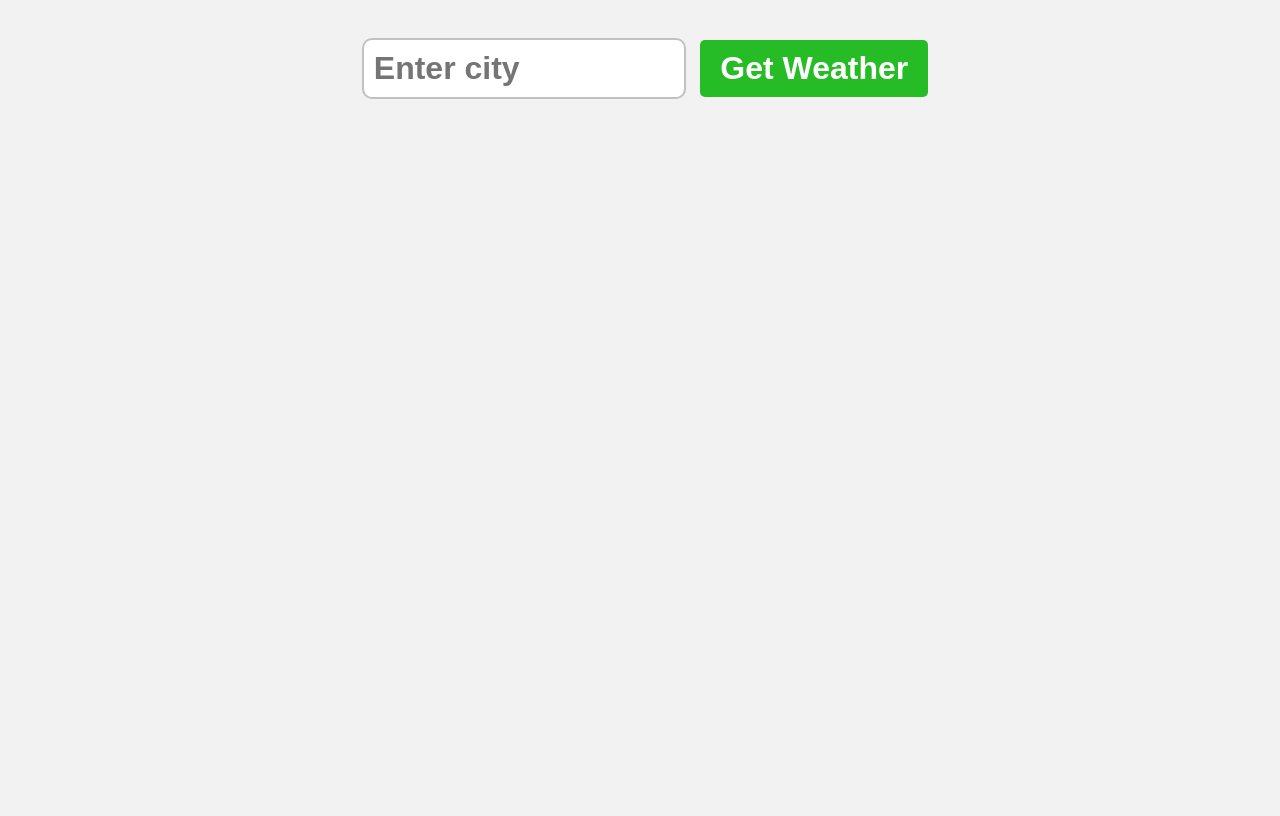
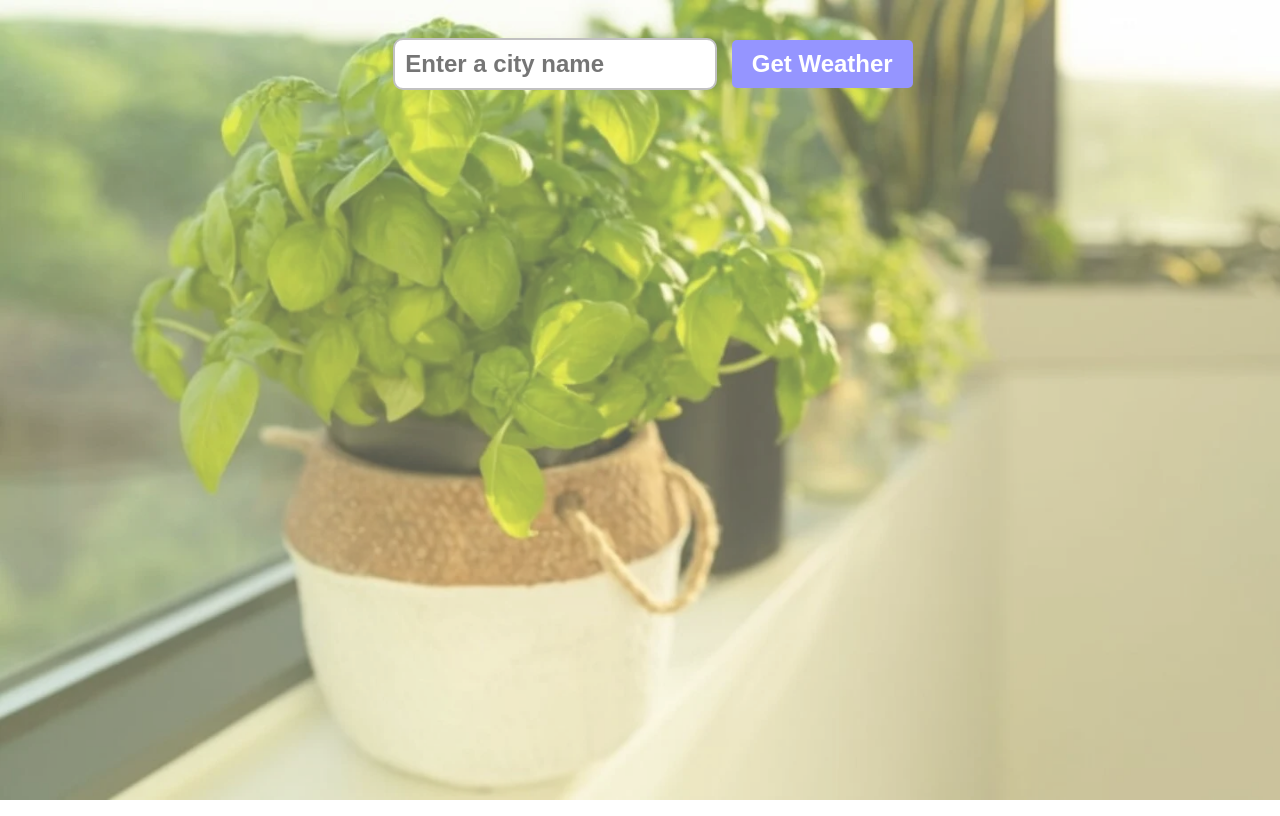
Before and after one commit to CiutacuLigia/WeatherApp, a plain HTML site: page index.html in a window 1280 px wide. Drawn offline with Linux system fonts and the light colour scheme.

Commit message:
I made those  changes: added  a background image, the focused button take a specific color and the focused input take a shadow

```diff
--- a/index.html
+++ b/index.html
@@ -3,16 +3,17 @@
   <head>
     <meta charset="UTF-8" />
     <meta name="viewport" content="width=device-width, initial-scale=1.0" />
-    <title>Document</title>
+    <title>WeatherApp</title>
     <link rel="stylesheet" href="styles.css" />
   </head>
   <body>
-    <form action="" class="weatherForm">
-      <input type="text" class="cityInput" placeholder="Enter city" />
-      <button type="submit">Get Weather</button>
-    </form>
-    <div class="card" style="display: none"></div>
-
-    <script src="index.js"></script>
+    <div class="display">
+      <form action="" class="weatherForm">
+        <input type="text" class="cityInput" placeholder="Enter a city name" />
+        <button type="submit">Get Weather</button>
+      </form>
+      <div class="card" style="display: none"></div>
+      <script src="index.js"></script>
+    </div>
   </body>
 </html>
--- a/index.js
+++ b/index.js
@@ -61,8 +61,8 @@ function displayWeatherInfo(data) {
     weatherEmoji.textContent = getWeatherEmoji(id);
 
     cityDisplay.classList.add("cityDisplay");
-    cityDisplay.classList.add("tempDisplay");
-    cityDisplay.classList.add("humidityDisplay");
+    tempDisplay.classList.add("tempDisplay");
+    humidityDisplay.classList.add("humidityDisplay");
     descDisplay.classList.add("descDisplay");
     weatherEmoji.classList.add("weatherEmoji");
 
--- a/styles.css
+++ b/styles.css
@@ -1,9 +1,27 @@
 body {
     font-family: Arial, Helvetica, sans-serif;
-    background-color: hsl(0, 0%, 95%);
+    /* background-color: hsl(0, 0%, 95%); */
+   width: 100vw;
+    height: 100vh;
     display: flex;
     flex-direction: column;
     align-items: center;
+    overflow: hidden;
+
+}
+
+.display::before{
+    content: '';
+    position: absolute;
+    top: 0;
+    left: 0;
+    width: 100vw;
+    height: 100vh;
+    background: url('basil.png'), no-repeat;
+    background-size:cover;
+    opacity: 0.7;
+    z-index: -1;
+
 }
 
 .weatherForm {
@@ -12,19 +30,27 @@ body {
 
 .cityInput{
     padding: 10px;
-    font-size: 2rem;
+    font-size: 1.5rem;
     font-weight: bold;
     border: 2px solid hsl(0, 0%, 20%, 0.3);
     border-radius: 10px;
     margin: 10px;
     width: 300px;
+    box-shadow: inset;
+    outline: 0;
+    transition: border .15s, box-shadow .15s;
 }
+
+.cityInput:focus {
+    box-shadow: 0 0 0 5px rgb(255, 189, 66);;
+}
+
 
 button[type="submit"]{
     padding: 10px 20px;
     font-weight: bold;
-    font-size: 2rem;
-    background-color: rgb(38, 188, 38);
+    font-size: 1.5rem;
+    background-color: rgb(149, 149, 255);
     color: white;
     border: none;
     border-radius: 5px;
@@ -32,7 +58,7 @@ button[type="submit"]{
 }
 
 button[type="submit"]:hover{
-    background-color: rgb(37, 143, 37);;
+    background-color: rgb(255, 189, 66);
 }
 
 .card {
@@ -40,14 +66,14 @@ button[type="submit"]:hover{
     padding: 50px;
     border-radius: 10px;
     box-shadow: 2px 2px 2px rgba(0, 0, 0, 0.5);
-    min-width: 300px;
+    min-width: 200px;
     display: flex;
     flex-direction: column;
     align-items: center;
 }
 
 h1 {
-    font-size: 3.5rem;
+    font-size: 2.5rem;
     margin-top: 0;
     margin-bottom: 25px;
 }
@@ -58,7 +84,7 @@ p {
 }
 
 .cityDisplay, .tempDisplay {
-    font-size: 3.5rem;
+    font-size: 2.5rem;
     font-weight: bold;
     color: rgba(0, 0, 0, 0.75);
     margin-bottom: 25px;
@@ -77,11 +103,11 @@ p {
 
 .weatherEmoji {
     margin: 0;
-    font-size: 7.5rem;
+    font-size: 8.5rem;
 }
 
 .errorDisplay {
-    font-size: 2.5rem;
+    font-size: 1.5rem;
     font-weight: bold;
     color: rgba(0, 0, 0, 0.75);
 }
```
Also changed, not shown: basil.png (added), busuioc.jpeg (added).
